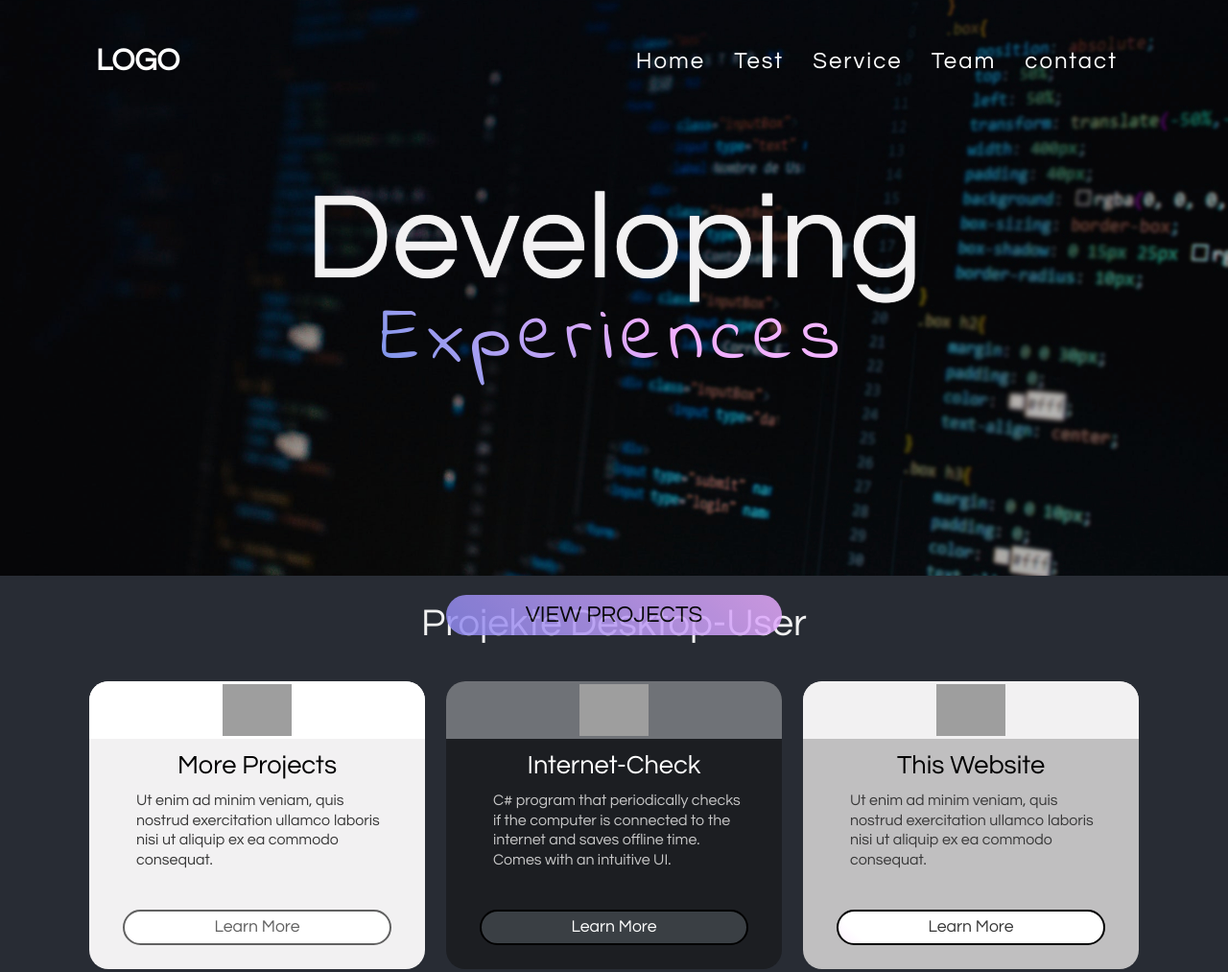
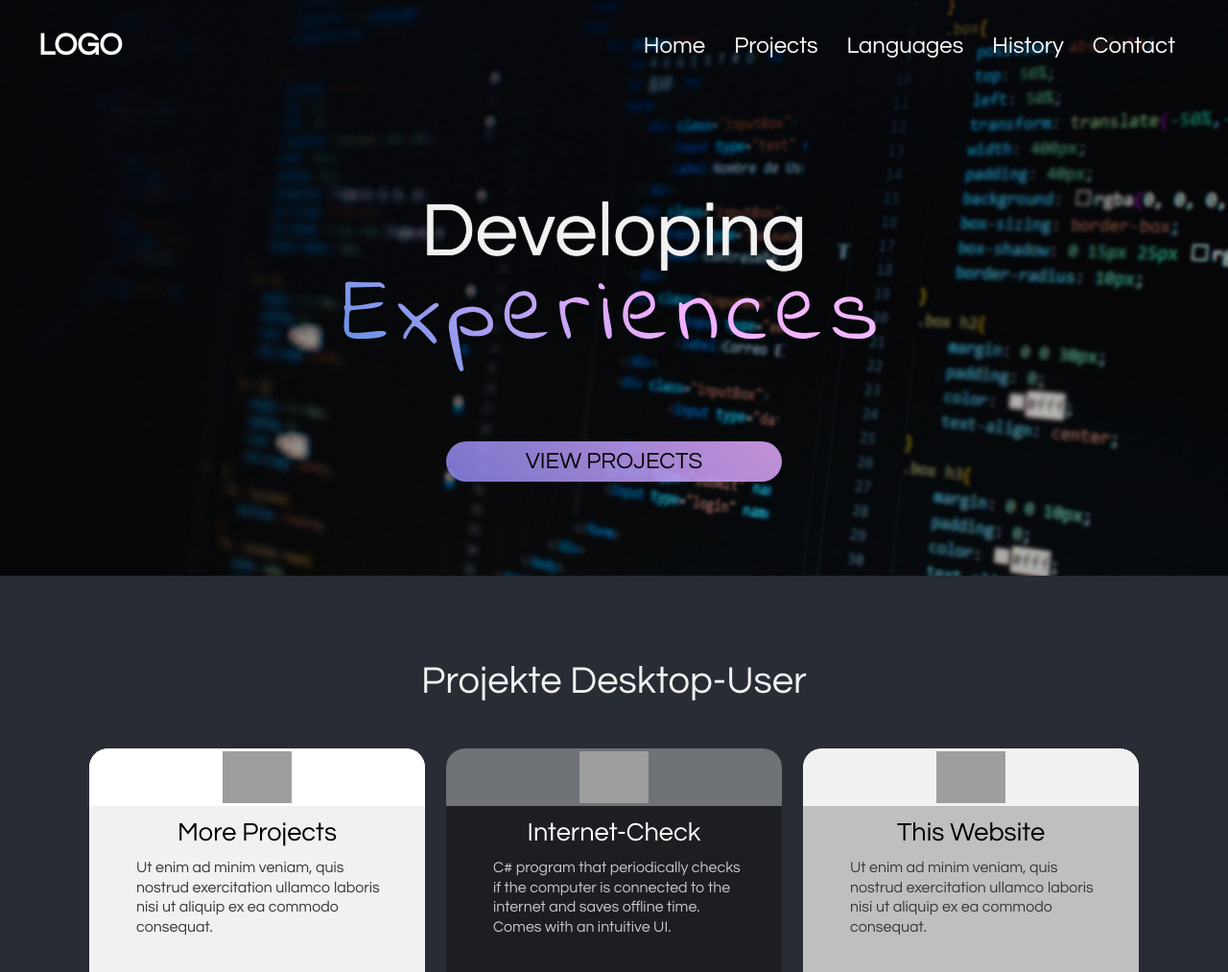
Before and after one commit to Rllyyy/project0, a plain HTML site: page index.html in a window 1280 px wide. Shown: the top 1013 px of the page at 96% size. Drawn offline with Linux system fonts and the light colour scheme; grey boxes are pictures that could not be loaded.

Commit message:
Added sticky navbar + underline sections in navbar

```diff
--- a/base.css
+++ b/base.css
@@ -8,6 +8,7 @@ html, body {
   min-width:100%;
   scroll-behavior: smooth;
 }
+
 *{
   -moz-box-sizing: border-box;
 	-webkit-box-sizing: border-box;
@@ -37,9 +38,9 @@ header {
 	justify-content: space-between;
 	align-items: center;
 	transition: 0.6s;
-	padding: 40px 100px;
+	padding: 40px 120px;
+  z-index: 10;
 }
-
 
 #Logo {
   position: relative;
@@ -49,6 +50,7 @@ header {
   text-transform: uppercase;
   text-decoration: none;
   transition: 0.6s;
+  line-height: 1;
 }
 
 header ul {
@@ -56,12 +58,13 @@ header ul {
   display: flex;
   justify-content: center;
   align-items: center;
+  padding: 5px 0;
 }
 
 header ul li {
   position: relative;
   list-style: none;
-
+  display: inline-block;
 }
 
 header ul li a{
@@ -70,12 +73,40 @@ header ul li a{
   font-size: 1.5rem;
   text-decoration: none;
   color: white;
-  letter-spacing: 2px;
 }
 
+header ul  li a::before {
+  content: "";
+  position: absolute;
+  width: 100%;
+  transform: scaleX(0);
+  height: 2px;
+  bottom: 0;
+  left: 0;
+  background-color: white;
+  transform-origin: bottom right;
+  transition: transform 0.3s ease-out;
+}
 
+header ul li a:hover::before{
+  transform: scaleX(1);
+  transform-origin: bottom left;
+}
 
-.Landing {
+header.sticky {
+  padding: 10px 120px;
+  background: rgba(242, 241, 242, 1);
+  /*backdrop-filter: blur(12px);*/
+}
+
+header.sticky ul li a, header.sticky #Logo {
+  color: black;
+}
+header.sticky ul li a::before {
+  background-color: black;
+}
+
+#Landing {
   /*source:https://www.pexels.com/de-de/foto/code-daten-dunkel-html-2653362/*/
   background-image: url("./images/LandingBackground_blurdark.jpeg");
   background-size: cover;
@@ -102,14 +133,10 @@ header ul li a{
 }
 @keyframes LoadExpiriences {
   0% {
-
     background-position: right top;
-
   }
   100% {
-
     background-position: left center;
-
   }
 }
 #Developing {
@@ -133,7 +160,6 @@ header ul li a{
   -webkit-text-fill-color: transparent;
   animation: 3s ease 0s 1 LoadExpiriences;
 }
-
 
 #btn {
   border: 2px;
@@ -159,7 +185,7 @@ header ul li a{
   padding-top: 0.2rem;
   padding-bottom: 0.2rem;
 
-  margin: 300px auto 200px auto;
+  margin: 20vh auto 200px auto;
 
   text-transform: uppercase;
 
@@ -169,6 +195,7 @@ header ul li a{
 
   text-decoration: none;
   backface-visibility: hidden;
+  z-index: 3;
 }
 
 .ProjectsSection{
@@ -176,8 +203,8 @@ header ul li a{
   display: flex;
   flex-wrap: wrap;
   background: #282C34;
-  padding-top: 20px;
-  padding-bottom: 40px;
+  padding-top: 80px;
+  padding-bottom: 80px;
 }
 .HeadingDiv {
   /*makes the title above the parentBox */
@@ -191,7 +218,7 @@ header ul li a{
   flex-wrap: wrap;
   padding-left: 1.5em;
   padding-right: 1.5em;
-  padding-top: 1em;
+  padding-top: 20px;
   grid-column-gap: 22px;
   grid-row-gap: 20px;
   justify-content: center;
@@ -377,8 +404,11 @@ header ul li a{
 }
 
 /*Media Queries*/
-@media (max-width: 423px) and (orientation: portrait) {
-  .Landing {
+@media screen and (max-width: 423px) and (orientation: portrait) {
+  header {
+    display: none;
+  }
+  #Landing {
     height: 100vh;
   }
   .content h1 {
@@ -428,7 +458,9 @@ header ul li a{
 
 /*mediaQuerry for mobile*/
 @media (max-width: 510px) and (min-width: 424px)and (orientation: portrait) {
-
+  header {
+    display: none;
+  }
   .content h1 {
   font-size: 2.5rem;
   }
@@ -522,28 +554,40 @@ header ul li a{
     font-size: 1.5rem;
     margin-top: 200px;
   }
-  .box:nth-child(8), .box:nth-child(7), .box:nth-child(6) , .box:nth-child(5)  {
+  .box:nth-child(8), .box:nth-child(7), .box:nth-child(6), .box:nth-child(5) {
     display: none;
   }
 
 }
+/*Media Query for small Desktops*/
 @media (min-width: 1141px) and (max-width: 1600px){
+  header {
+    padding: 25px 40px;
+  }
+
+  header.sticky {
+    padding: 10px 40px;
+  }
+
+  #Developing {
+    font-size: 5rem;
+  }
   #Experiences {
-    font-size: 5rem;
+    font-size: 6rem;
     letter-spacing: 0.1;
   }
 
   #btn{
     width: 350px;
     font-size: 1.5rem;
-    margin-top: 25%;
+    margin-top: 20vh;
     margin-bottom: 0px;
   }
 
   .SectionHeading::after {
     content: "Desktop-User";
   }
-  .box:nth-child(8), .box:nth-child(7) {
+  .box:nth-child(8), .box:nth-child(7), .box:nth-child(6), .box:nth-child(5), .box:nth-child(4) {
     display: none;
   }
 }
@@ -558,7 +602,7 @@ header ul li a{
   .SectionHeading::after {
     content: "Desktop-User (>1600)";
   }
-  .box:nth-child(8), .box:nth-child(7), .box:nth-child(6) {
+  .box:nth-child(8), .box:nth-child(7), .box:nth-child(6), .box:nth-child(5) {
     display: none;
   }
 }
--- a/index.html
+++ b/index.html
@@ -13,17 +13,14 @@
     <header>
       <a href="#" id="Logo">Logo</a>
         <ul>
-          <li> <a href="#">Home</a> </li>
-          <li> <a href="#">Test</a> </li>
-          <li> <a href="#">Service</a> </li>
-          <li> <a href="#">Team</a> </li>
-          <li> <a href="#">contact</a> </li>
+          <li> <a href="#Landing" class="HeaderLinksToSections">Home</a> </li>
+          <li> <a href="#Projects" class="HeaderLinksToSections">Projects</a> </li>
+          <li> <a href="#" class="HeaderLinksToSections">Languages</a> </li>
+          <li> <a href="#" class="HeaderLinksToSections">History</a> </li>
+          <li> <a href="#" class="HeaderLinksToSections">Contact</a> </li>
         </ul>
     </header>
-    <section class="banner">
-
-    </section>
-    <section class="Landing">
+    <section id="Landing">
       <div class="LandingContainer">
         <div class="content">
           <h1 class "Heading" id="Developing">Developing</h1>
@@ -34,6 +31,12 @@
           <a id="btn" href="#Projects">View Projects</a>
         </div>
     </section>
+    <script type="text/javascript">
+      window.addEventListener("scroll", function(){
+        var header = document.querySelector("header");
+        header.classList.toggle("sticky", window.scrollY > 0);
+      })
+    </script>
     <section class="ProjectsSection" id="Projects">
       <div class="HeadingDiv">
         <p class="SectionHeading">Projekte </p>
```
